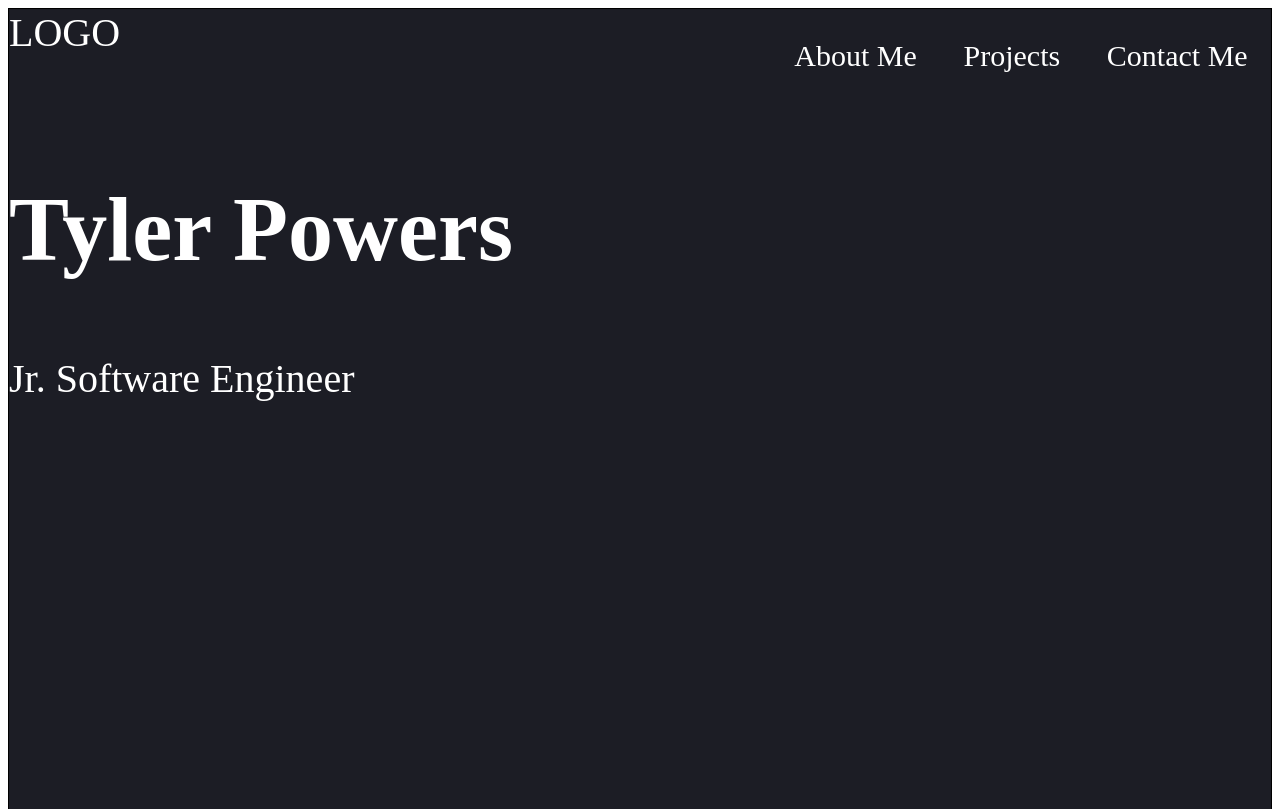
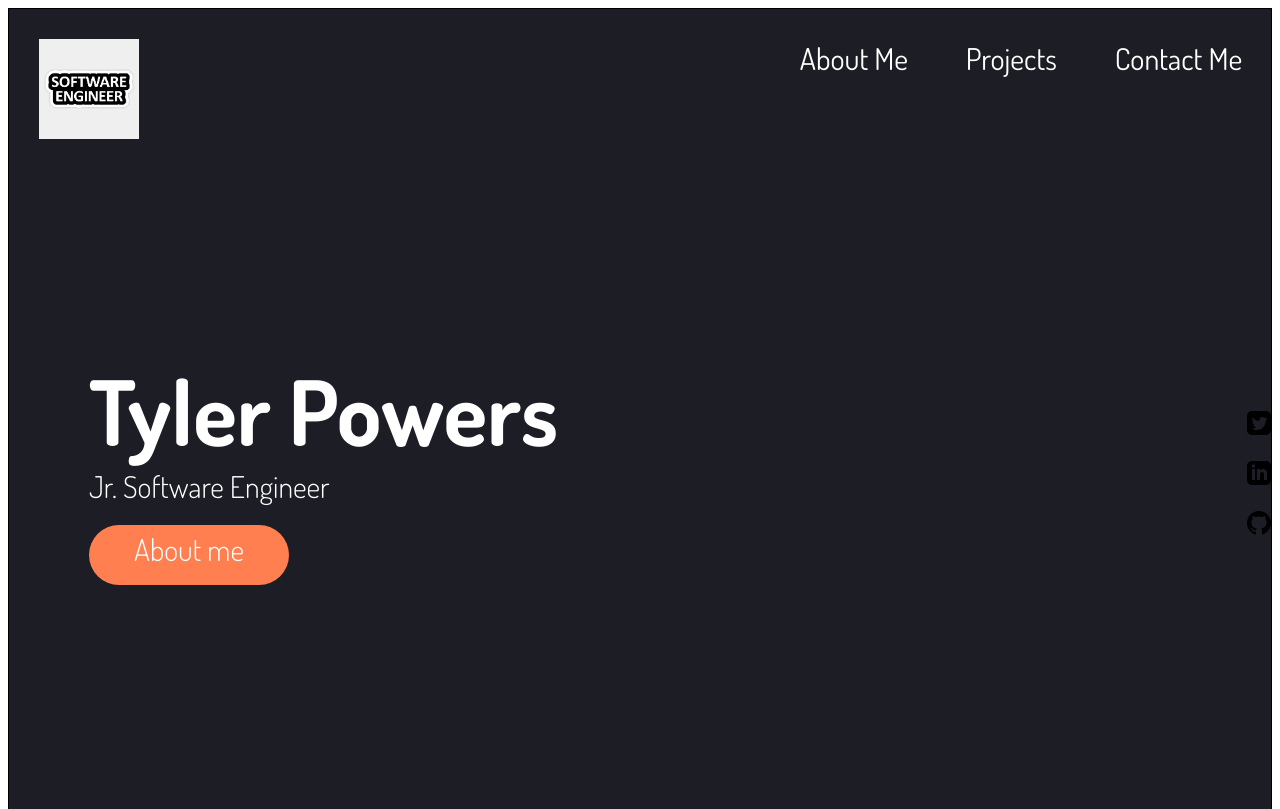
Before and after one commit to tpowers29/Responsive-Portfolio, a plain HTML site: page index.html in a window 1280 px wide. Shown: the top 809 px of the page. Drawn offline with Linux system fonts and the light colour scheme.

Commit message:
profile page completed

```diff
--- a/index.html
+++ b/index.html
@@ -1,30 +1,50 @@
 <!DOCTYPE html>
 <html>
-
 <head>
-    <link rel="stylesheet" href="styles.css" />
+    <link rel="stylesheet" href="scr/styles.css" />
+    <link rel="preconnect" href="https://fonts.gstatic.com" crossorigin>
+    <link rel="preconnect" href="https://fonts.googleapis.com">
+    <link href="https://fonts.googleapis.com/css2?family=Dosis:wght@300;400;600;700;800&display=swap" rel="stylesheet">
     <title>Portfolio</title>
-    <meta charset="UTF-8">
+    <meta charset="UTF-8" />
 </head>
 
 <body>
     <section class="hero">
         <nav>
-            <div>LOGO</div>
+            <img class="logo" src="scr/images/logo1.png" alt="Tyler Powers Logo" />
             <ul>
                 <li>About Me</li>
                 <li>Projects</li>
                 <li>Contact Me</li>
             </ul>
         </nav>
-        <h1>Tyler Powers</h1>
-        <p>Jr. Software Engineer</p>
+        <div class="hero-area">
+            <div class="hero-text">
+                <h1>Tyler Powers</h1>
+                <p>Jr. Software Engineer</p>
+                <div class="button">About me</div>
+                </div>
+                <div class="socials">
+                    <div>
+                        <svg xmlns="http://www.w3.org/2000/svg" width="24" height="24" viewBox="0 0 24 24"><path d="M19 0h-14c-2.761 0-5 2.239-5 5v14c0 2.761 2.239 5 5 5h14c2.762 0 5-2.239 5-5v-14c0-2.761-2.238-5-5-5zm-.139 9.237c.209 4.617-3.234 9.765-9.33 9.765-1.854 0-3.579-.543-5.032-1.475 1.742.205 3.48-.278 4.86-1.359-1.437-.027-2.649-.976-3.066-2.28.515.098 1.021.069 1.482-.056-1.579-.317-2.668-1.739-2.633-3.26.442.246.949.394 1.486.411-1.461-.977-1.875-2.907-1.016-4.383 1.619 1.986 4.038 3.293 6.766 3.43-.479-2.053 1.08-4.03 3.199-4.03.943 0 1.797.398 2.395 1.037.748-.147 1.451-.42 2.086-.796-.246.767-.766 1.41-1.443 1.816.664-.08 1.297-.256 1.885-.517-.439.656-.996 1.234-1.639 1.697z"/></svg>
+                    </div>
+                    <div>
+                        <svg xmlns="http://www.w3.org/2000/svg" width="24" height="24" viewBox="0 0 24 24"><path d="M19 0h-14c-2.761 0-5 2.239-5 5v14c0 2.761 2.239 5 5 5h14c2.762 0 5-2.239 5-5v-14c0-2.761-2.238-5-5-5zm-11 19h-3v-11h3v11zm-1.5-12.268c-.966 0-1.75-.79-1.75-1.764s.784-1.764 1.75-1.764 1.75.79 1.75 1.764-.783 1.764-1.75 1.764zm13.5 12.268h-3v-5.604c0-3.368-4-3.113-4 0v5.604h-3v-11h3v1.765c1.396-2.586 7-2.777 7 2.476v6.759z"/></svg>
+                    </div>
+                    <div>
+                        <svg xmlns="http://www.w3.org/2000/svg" width="24" height="24" viewBox="0 0 24 24"><path d="M12 0c-6.626 0-12 5.373-12 12 0 5.302 3.438 9.8 8.207 11.387.599.111.793-.261.793-.577v-2.234c-3.338.726-4.033-1.416-4.033-1.416-.546-1.387-1.333-1.756-1.333-1.756-1.089-.745.083-.729.083-.729 1.205.084 1.839 1.237 1.839 1.237 1.07 1.834 2.807 1.304 3.492.997.107-.775.418-1.305.762-1.604-2.665-.305-5.467-1.334-5.467-5.931 0-1.311.469-2.381 1.236-3.221-.124-.303-.535-1.524.117-3.176 0 0 1.008-.322 3.301 1.23.957-.266 1.983-.399 3.003-.404 1.02.005 2.047.138 3.006.404 2.291-1.552 3.297-1.23 3.297-1.23.653 1.653.242 2.874.118 3.176.77.84 1.235 1.911 1.235 3.221 0 4.609-2.807 5.624-5.479 5.921.43.372.823 1.102.823 2.222v3.293c0 .319.192.694.801.576 4.765-1.589 8.199-6.086 8.199-11.386 0-6.627-5.373-12-12-12z"/></svg>
+                    </div>
+                </div>
+            </div>
+        </div>
     </section>
     <section></section>
     <section></section>
     <footer></footer>
 
 
-    <script scr="app.js"></script>
-</body>
+        <script scr="scr/app.js"></script>
+    </body>
+
 </html>
--- /dev/null
+++ b/scr/styles.css
@@ -0,0 +1,92 @@
+body{
+    font-family: 'Dosis', sans-serif;
+}
+
+section {
+   height: 500px;
+   background-color: white;
+   border: solid black 1px;
+
+}
+
+.hero {
+    background-color: #1c1d25;
+    height: 100vh;
+    color: white;
+    font-size: 40px
+}
+
+footer {
+    height: 500px;
+    background-color: black;
+}
+
+nav {
+    display: flex;
+    justify-content: space-between;
+}
+
+ul {
+    display: flex;
+    list-style-type: none;
+    width: 500px;
+    justify-content: space-around;
+    font-size: 30px
+}
+
+li {
+    text-decoration: none;
+}
+
+h1 {
+    font-size: 90px;
+    margin: 0;
+}
+
+p {
+    margin: 0;
+    font-size: 30px;
+    font-weight: 300;
+}
+
+.hero-text {
+    margin-left: 80px;
+    margin-bottom: 200px;
+}
+
+.hero-area {
+    display: flex;
+    height: 100%;
+    justify-content: space-between;
+    align-items: center;
+}
+
+.button {
+    width: 200px;
+    height: 55px;
+    border-radius: 30px;
+    background-color: coral;
+    text-align: center;
+    padding-top: 5px;
+    font-size: 30px;
+    font-weight: 300;
+    margin-top: 20px;
+}
+
+.button:hover {
+    background-color: #808080;
+}
+
+.button:active {
+    background-color: #a9a9a9;
+    color: #808080
+}
+
+.socials {
+    padding-bottom: 200px;
+}
+
+.logo {
+    height: 100px;
+    margin: 30px;
+}
--- a/styles.css
+++ /dev/null
@@ -1,38 +0,0 @@
-section {
-   height: 500px;
-   background-color: white;
-   border: solid black 1px;
-}
-
-.hero {
-    background-color: #1c1d25;
-    height: 100vh;
-    color: white;
-    font-size: 40px
-}
-
-footer {
-    height: 500px;
-    background-color: black;
-}
-
-nav {
-    display: flex;
-    justify-content: space-between;
-}
-
-ul {
-    display: flex;
-    list-style-type: none;
-    width: 500px;
-    justify-content: space-around;
-    font-size: 30px
-}
-
-li {
-    text-decoration: none;
-}
-
-h1 {
-    font-size: 90px;
-}
```
Also changed, not shown: scr/app.js (added), scr/images/logo.png (added), scr/images/logo1.png (added).
